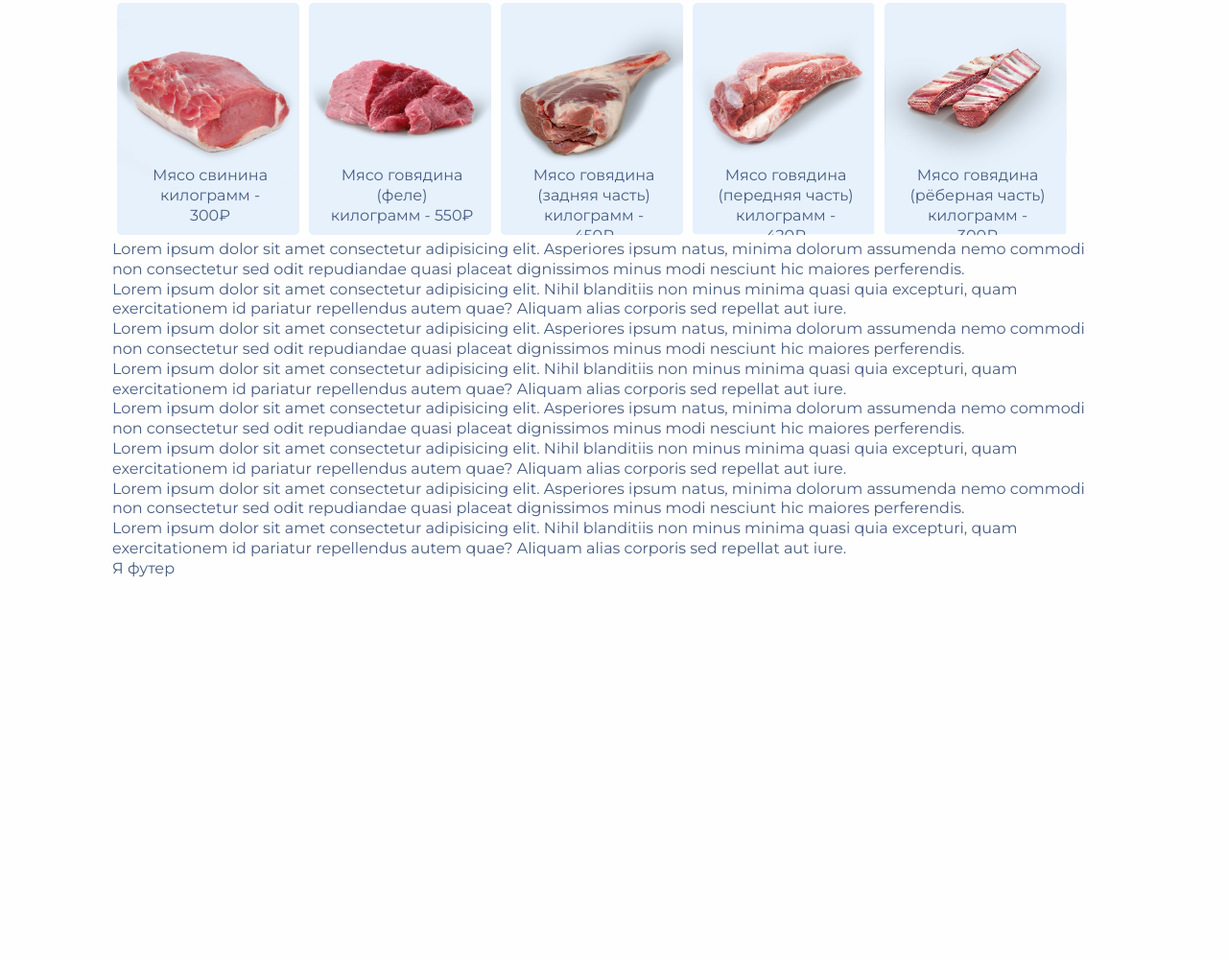
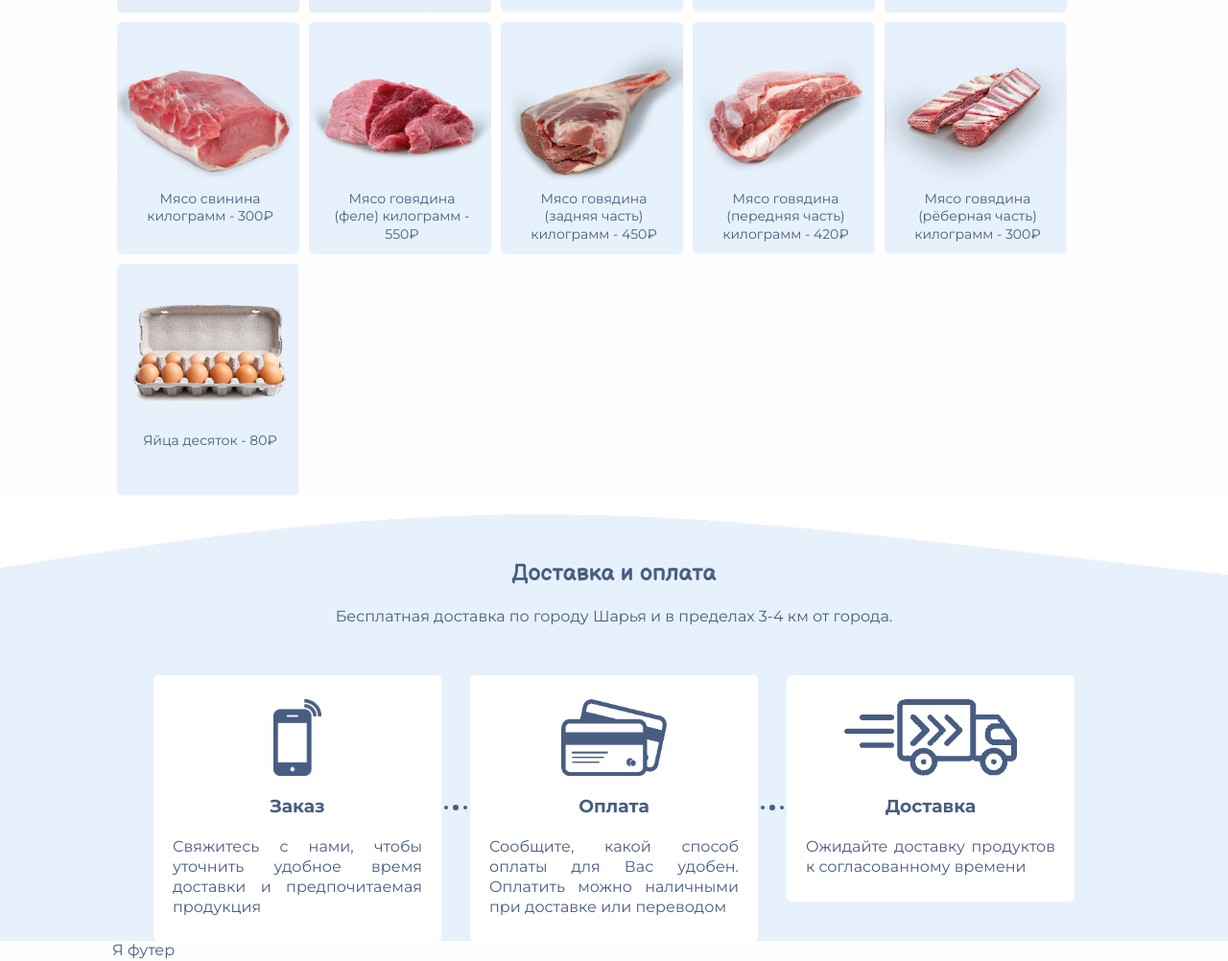
Before and after one commit to ksm44/basko, a plain HTML site: page index.html in a window 1280 px wide. Shown: the part 1141-2143 px from the top of the page at 96% size. Before the commit the page ends 1745 px from the top, so only its background shows below. Drawn offline with Linux system fonts and the light colour scheme.

Commit message:
Add delivery page and etc

```diff
--- a/index.html
+++ b/index.html
@@ -8,6 +8,7 @@
     <link rel="stylesheet" href="style.css">
     <link href="https://fonts.googleapis.com/css?family=Montserrat:100,100italic,200,200italic,300,300italic,regular,italic,500,500italic,600,600italic,700,700italic,800,800italic,900,900italic" rel="stylesheet" />
     <link href="https://fonts.googleapis.com/css?family=Balsamiq+Sans:100,100italic,200,200italic,300,300italic,regular,italic,500,500italic,600,600italic,700,700italic,800,800italic,900,900italic" rel="stylesheet" />
+    <script defer src="./scripts/filters.js"></script>
     <title>Баско</title>
 </head>
 
@@ -97,6 +98,10 @@
                                     <input id="radio-5" type="radio" name="radio" value="5">
                                     <label for="radio-5">яйца</label>
                                 </div>
+                                <div class="filters__radio_btn">
+                                    <input id="radio-6" type="radio" name="radio" value="6">
+                                    <label for="radio-6">мясо</label>
+                                </div>
                             </div>
                             <div class="products__wrap">
                                 <div class="products">
@@ -130,27 +135,56 @@
                                     <div class="product">
                                         <div class="image"><img src="./img/beefRibs.png" alt="Молоко"><span>Мясо говядина (рёберная часть) килограмм - 300₽</span></div>
                                     </div>
+                                    <div class="product">
+                                        <div class="image"><img src="./img/eggs.png" alt="Яйца"><span>Яйца десяток - 80₽</span></div>
+                                    </div>
                                 </div>
                             </div>
-                            <p>Lorem ipsum dolor sit amet consectetur adipisicing elit. Asperiores ipsum natus, minima dolorum assumenda nemo commodi non consectetur sed odit repudiandae quasi placeat dignissimos minus modi nesciunt hic maiores perferendis.</p>
-                            <p>Lorem ipsum dolor sit amet consectetur adipisicing elit. Nihil blanditiis non minus minima quasi quia excepturi, quam exercitationem id pariatur repellendus autem quae? Aliquam alias corporis sed repellat aut iure.
-                                <p>Lorem ipsum dolor sit amet consectetur adipisicing elit. Asperiores ipsum natus, minima dolorum assumenda nemo commodi non consectetur sed odit repudiandae quasi placeat dignissimos minus modi nesciunt hic maiores perferendis.</p>
-                                <p>Lorem ipsum dolor sit amet consectetur adipisicing elit. Nihil blanditiis non minus minima quasi quia excepturi, quam exercitationem id pariatur repellendus autem quae? Aliquam alias corporis sed repellat aut iure.
-                                    <p>Lorem ipsum dolor sit amet consectetur adipisicing elit. Asperiores ipsum natus, minima dolorum assumenda nemo commodi non consectetur sed odit repudiandae quasi placeat dignissimos minus modi nesciunt hic maiores perferendis.
-                                    </p>
-                                    <p>Lorem ipsum dolor sit amet consectetur adipisicing elit. Nihil blanditiis non minus minima quasi quia excepturi, quam exercitationem id pariatur repellendus autem quae? Aliquam alias corporis sed repellat aut iure.
-                                        <p>Lorem ipsum dolor sit amet consectetur adipisicing elit. Asperiores ipsum natus, minima dolorum assumenda nemo commodi non consectetur sed odit repudiandae quasi placeat dignissimos minus modi nesciunt hic maiores
-                                            perferendis.
-                                        </p>
-                                        <p>Lorem ipsum dolor sit amet consectetur adipisicing elit. Nihil blanditiis non minus minima quasi quia excepturi, quam exercitationem id pariatur repellendus autem quae? Aliquam alias corporis sed repellat aut iure.
-
-                                        </p>
-
                         </div>
                     </div>
                 </div>
+            </section>
+            <section class="page_delivery">
+                <div class="delivery__container _container">
+                    <div class="delivery_body">
+                        <h2 class="ourProducts">Доставка и оплата</h2>
+                        <p class="description">Бесплатная доставка по городу Шарья и в пределах 3-4 км от города.</p>
+                        <div class="delivery_steps">
+                            <div class="delivery_step">
+                                <img src="./img/mobile.png" width="50px" height="80px" alt="Заказ по телефону">
+                                <h3>Заказ</h3><span>Свяжитесь с нами, чтобы уточнить удобное время доставки и предпочитаемая продукция</span></div>
+                            <div class="delivery_border">
+                                <svg width="30px" height="10px">
+                                    <path d="M5 5"/>
+                                    <circle cx="5" cy="5" r="2" fill="#485D82"/>
+                                    <circle cx="15" cy="5" r="3" fill="#485D82"/>
+                                    <circle cx="25" cy="5" r="2" fill="#485D82"/>
+                                </svg>
+                            </div>
+                            <div class="delivery_step">
+                                <img src="./img/cards.png" width="110px" height="80px" alt="Оплата">
+                                <h3>Оплата</h3><span>Сообщите, какой способ оплаты для Вас удобен. Оплатить можно наличными при доставке или переводом</span>
+                            </div>
+                            <div class="delivery_border">
+                                <svg width="30px" height="10px">
+                                    <path d="M5 5"/>
+                                    <circle cx="5" cy="5" r="2" fill="#485D82"/>
+                                    <circle cx="15" cy="5" r="3" fill="#485D82"/>
+                                    <circle cx="25" cy="5" r="2" fill="#485D82"/>
+                                </svg>
+                            </div>
+                            <div class="delivery_step">
+                                <img src="./img/car.png" width="180px" height="80px" alt="Доставка">
+                                <h3>Доставка</h3><span>Ожидайте доставку продуктов к согласованному времени </span>
+                            </div>
+                        </div>
+
+                    </div>
+
+                </div>
 
             </section>
+
 
         </main>
         <footer class="footer ">
--- /dev/null
+++ b/scripts/filters.js
@@ -0,0 +1,74 @@
+//популярное
+document.getElementById('radio-1').addEventListener("click", function() {
+    let arr = document.getElementsByClassName('product');
+    for (let i = 0; i < arr.length; i++) {
+        arr[i].style.display = '';
+    }
+
+
+});
+
+//молоко
+document.getElementById('radio-2').addEventListener("click", function() {
+    let arr = document.getElementsByClassName('product');
+    for (let i = 0; i < arr.length; i++) {
+        if (i !== 0) {
+            arr[i].style.display = 'none';
+        } else {
+            arr[i].style.display = '';
+        }
+
+    }
+});
+
+//сметана
+document.getElementById('radio-3').addEventListener("click", function() {
+    let arr = document.getElementsByClassName('product');
+    for (let i = 0; i < arr.length; i++) {
+        if (i === 2 || i === 3) {
+            arr[i].style.display = '';
+        } else {
+            arr[i].style.display = 'none';
+        }
+
+    }
+});
+
+//творог
+document.getElementById('radio-4').addEventListener("click", function() {
+    let arr = document.getElementsByClassName('product');
+    for (let i = 0; i < arr.length; i++) {
+        if (i === 1) {
+            arr[i].style.display = '';
+        } else {
+            arr[i].style.display = 'none';
+        }
+
+    }
+});
+
+//яйца
+document.getElementById('radio-5').addEventListener("click", function() {
+    let arr = document.getElementsByClassName('product');
+    for (let i = 0; i < arr.length; i++) {
+        if (i === 10) {
+            arr[i].style.display = '';
+        } else {
+            arr[i].style.display = 'none';
+        }
+
+    }
+});
+
+//мясо
+document.getElementById('radio-6').addEventListener("click", function() {
+    let arr = document.getElementsByClassName('product');
+    for (let i = 0; i < arr.length; i++) {
+        if (i > 4 && i <= 9) {
+            arr[i].style.display = '';
+        } else {
+            arr[i].style.display = 'none';
+        }
+
+    }
+});
--- a/style.css
+++ b/style.css
@@ -427,6 +427,8 @@ select {
     flex-wrap: wrap;
     flex-direction: row;
     justify-content: flex-start;
+    font-size: 14px;
+    transition-duration: .25s;
 }
 
 .product {
@@ -444,7 +446,7 @@ select {
 .image span {
     position: absolute;
     z-index: 100;
-    top: 170px;
+    top: 175px;
     left: 22px;
     text-align: center;
     width: 150px;
@@ -452,6 +454,51 @@ select {
 
 .description {
     text-align: center;
+    margin-top: 20px;
+}
+
+.page_delivery {
+    background-image: url(./img/bg2.jpg);
+}
+
+.delivery_body {
+    padding-top: 60px;
+}
+
+.delivery_steps {
+    display: flex;
+    flex-direction: row;
+    justify-content: center;
+    align-items: flex-start;
+    margin-top: 50px;
+    flex-wrap: wrap;
+}
+
+.delivery_steps .delivery_border {
+    align-self: center;
+}
+
+.delivery_step {
+    width: 300px;
+    background-color: white;
+    border-radius: 5px;
+    padding: 5px 20px;
+    text-align: justify;
+}
+
+.delivery_step img {
+    margin: 20px auto;
+}
+
+.delivery_step h3 {
+    width: 100px;
+    margin: 20px auto;
+    text-align: center;
+}
+
+.delivery_step span {
+    display: inline-block;
+    margin-bottom: 20px;
 }
 
 @media (max-width: 1100px) {
@@ -480,6 +527,10 @@ select {
     .menu__list li {
         font-weight: bold;
         margin-top: 10px;
+    }
+    .delivery_step {
+        width: 200px;
+        font-size: 13px;
     }
 }
 
```
Also changed, not shown: img/bg2.jpg (added), img/car.png (added), img/cards.png (added), img/deliveryStep.png (added), img/eggs.png (added), img/mobile.png (added).
